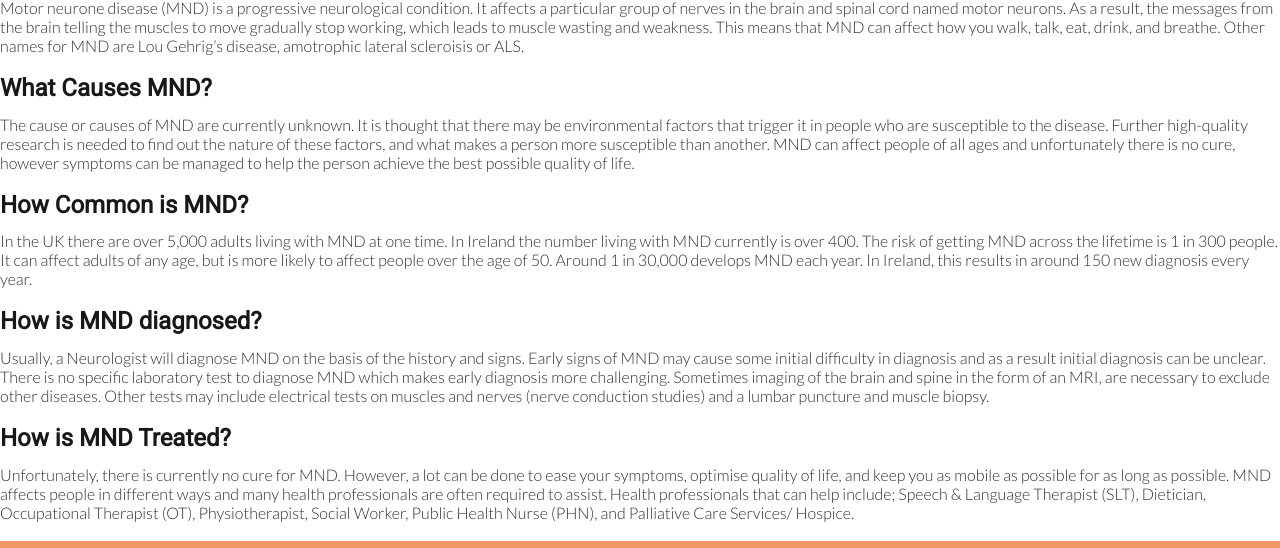
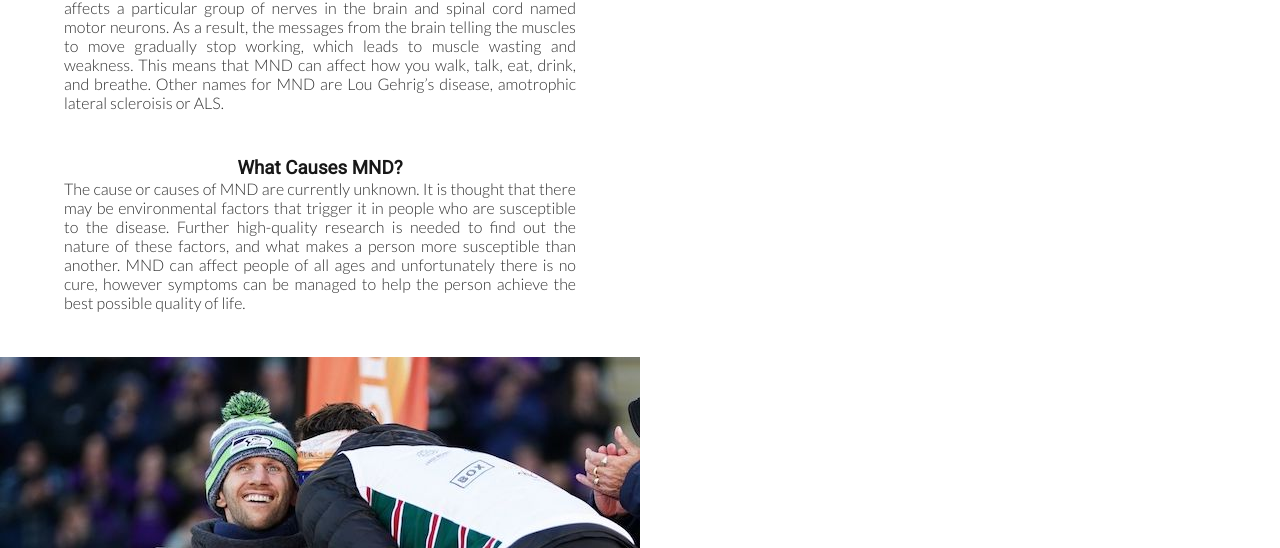
Before and after one commit to murphd44/mnd-ireland, a plain HTML site: page about.html in a window 1280 px wide. Shown: the part 143-691 px from the top of the page. Drawn offline with Linux system fonts and the light colour scheme.

Commit message:
Add style to text content on about.html page, size rules added in css to the 5 sections in about, image added to one section to experiement with fit/placement of images

```diff
--- a/about.html
+++ b/about.html
@@ -33,7 +33,8 @@
         </nav>
     </header>
     <section>
-        <div>
+    <section class="info-section">
+        <div class="info-section-content">
             <h1>What is Motor Neurone Disease (MND)?</h1>
             <p>Motor neurone disease (MND) is a progressive neurological condition.
                 It affects a particular group of nerves in the brain and spinal cord
@@ -47,7 +48,9 @@
         <div>
             <img src="" alt="">
         </div>
-        <div>
+    </section>
+    <section class="info-section">
+        <div class="info-section-content">
             <h1>What Causes MND?</h1>
             <p>The cause or causes of MND are currently unknown. It is thought that there
                  may be environmental factors that trigger it in people who are susceptible
@@ -61,7 +64,9 @@
         <div>
             <img src="" alt="">
         </div>
-        <div>
+    </section>
+    <section class="info-section">
+        <div class="info-section-content">
             <h1>How Common is MND?</h1>
             <p>In the UK there are over 5,000 adults living with MND at one time. In
                 Ireland the number living with MND currently is over 400. The risk of
@@ -71,10 +76,12 @@
                 around 150 new diagnosis every year.
             </p>
         </div>
-        <div>
-            <img src="" alt="">
+        <div class="right-image">
+            <img src="assets/images/mnd-patient.jpg" alt="Image of patient with MND">
         </div>
-        <div>
+    </section>
+    <section class="info-section">
+        <div class="info-section-content">
             <h1>How is MND diagnosed?</h1>
             <p>Usually, a Neurologist will diagnose MND on the basis of the history and
                 signs. Early signs of MND may cause some initial difficulty in diagnosis
@@ -88,7 +95,9 @@
         <div>
             <img src="" alt="">
         </div>
-        <div>
+    </section>
+    <section class="info-section">
+        <div class="info-section-content">
             <h1>How is MND Treated?</h1>
             <p>Unfortunately, there is currently no cure for MND. However, a lot can be
                 done to ease your symptoms, optimise quality of life, and keep you as
@@ -102,7 +111,8 @@
         <div>
             <img src="" alt="">
         </div>
-   </section>
+    </section>
+    </section>
     <footer>
         <ul class="social-media">
             <li>
--- a/assets/css/style.css
+++ b/assets/css/style.css
@@ -16,6 +16,8 @@ h1, h2 {
     color: 	#181818;
 }
 
+
+/* Headrer section */
 header {
     height: 100px;
     width: 100%;
@@ -257,6 +259,47 @@ footer {
     padding: 10px;
 }
 
+
+/* About MND page styling */
+
+.info-section {
+    height: 200px;
+    position: relative;
+    width: 50%;
+}
+
+.info-section-content {
+    height: 200px;
+    position: absolute;
+    display: inline-block;
+}
+
+.info-section-content h1 {
+    padding: 0 10%;
+    text-align: center;
+
+}
+
+.info-section-content p {
+    padding: 0 10%;
+    text-align: justify;
+}
+.right-image {
+    height: 200px;
+    position: absolute;
+    width: 50%;
+}
+
+
+
+
+
+
+
+
+
+
+
 /* Form page styling */
 form {
 	margin-top: 2rem;
```
Also changed, not shown: assets/images/mnd-patient.jpg (added).
